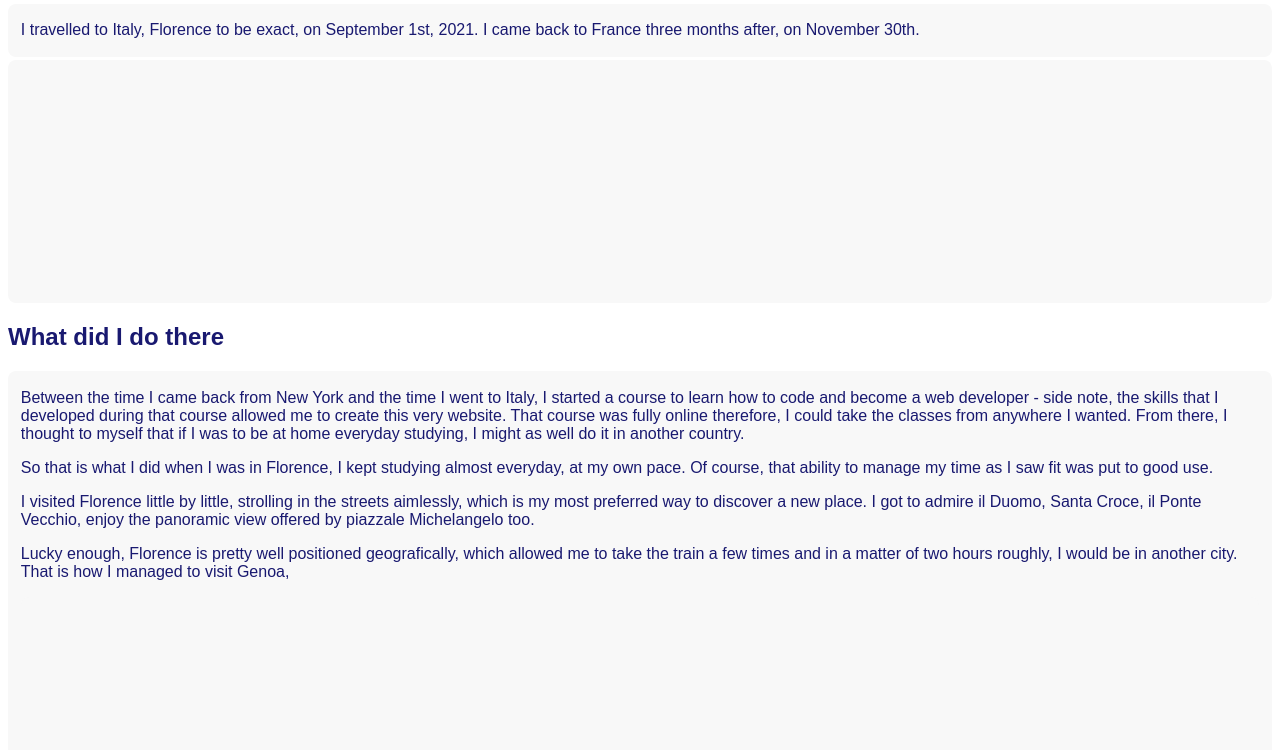
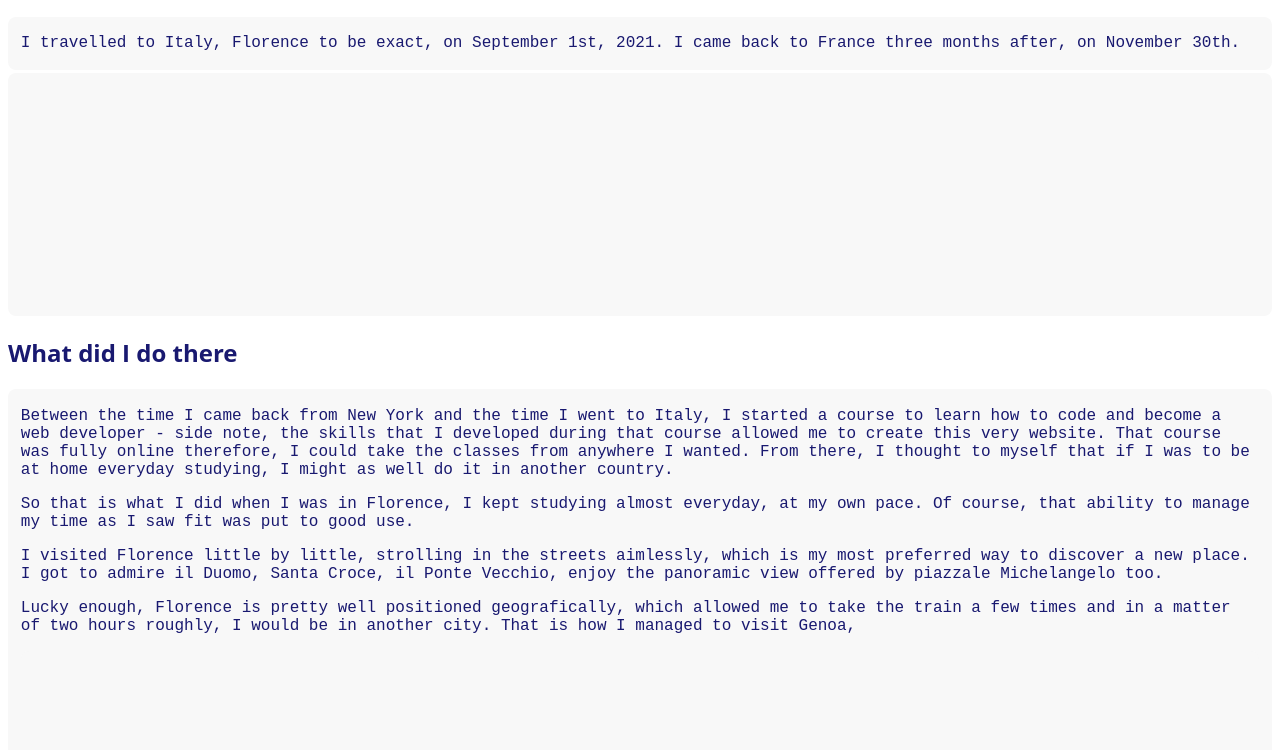
Before and after one commit to SagTheo/PP-Travels, a plain HTML site: page italyFr.html in a window 1280 px wide. Shown: the part 100-850 px from the top of the page. Drawn offline with Linux system fonts and the light colour scheme.

Commit message:
Changed the font family + fixed redirecting links

```diff
--- a/italyFr.html
+++ b/italyFr.html
@@ -11,7 +11,7 @@
     <header>
         <a href="indexFr.html" class="home">Accueil</a>
         <h1>Italie</h1>
-        <a href="australia.html" class="flag">
+        <a href="italy.html" class="flag">
             <img src="enflag.jpg" alt="English version">
         </a>
     </header>
--- a/styles-index.css
+++ b/styles-index.css
@@ -1,5 +1,5 @@
 * {
-    font-family: Arial, Helvetica, sans-serif;
+    font-family: 'Open Sans', sans-serif;
 }
 
 header {
--- a/styles-pages.css
+++ b/styles-pages.css
@@ -1,5 +1,9 @@
-* {
-    font-family: Arial, Helvetica, sans-serif;
+*:not(h1, h2) {
+    font-family: 'Roboto Mono', monospace;
+}
+
+h1, h2 {
+    font-family: 'Open Sans', sans-serif;
 }
 
 /* Header */
```
Also changed, not shown: australiaFr.html (+1 -1 lines), newyorkFr.html (+1 -1 lines).
